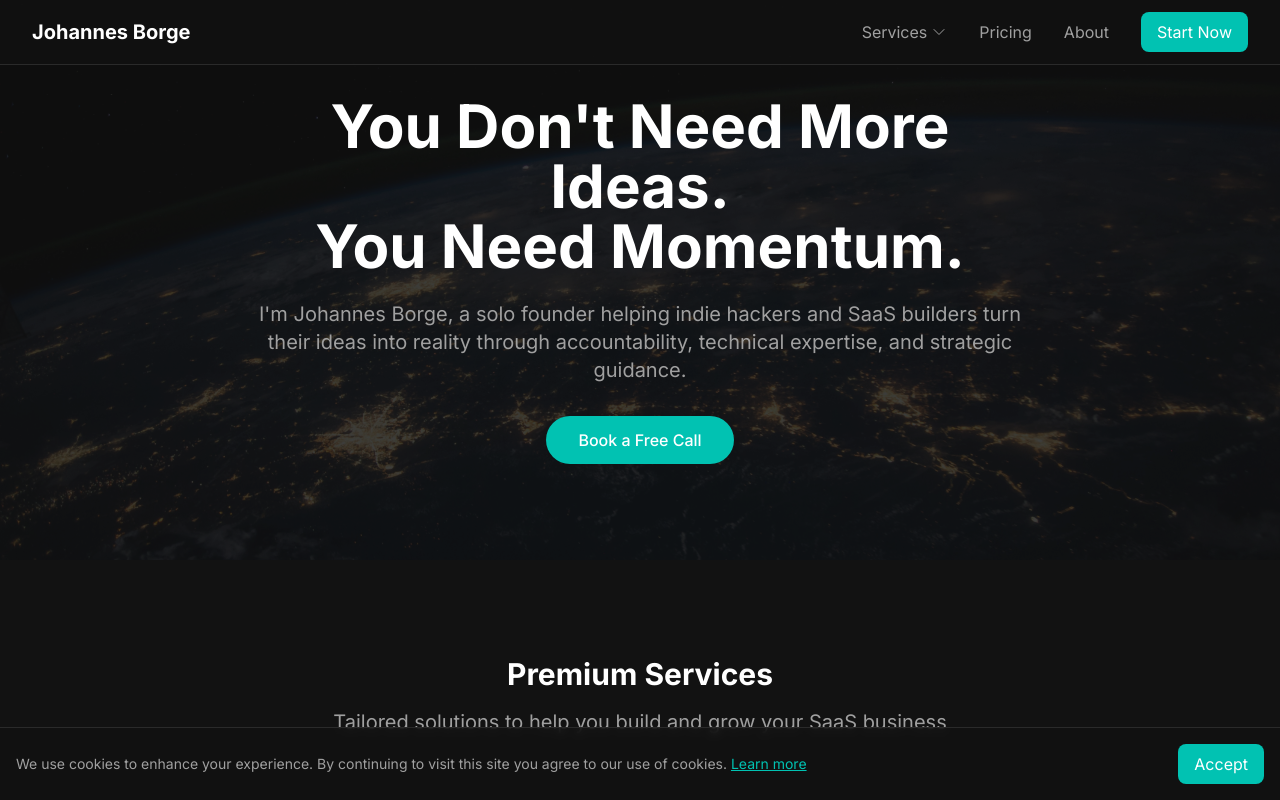
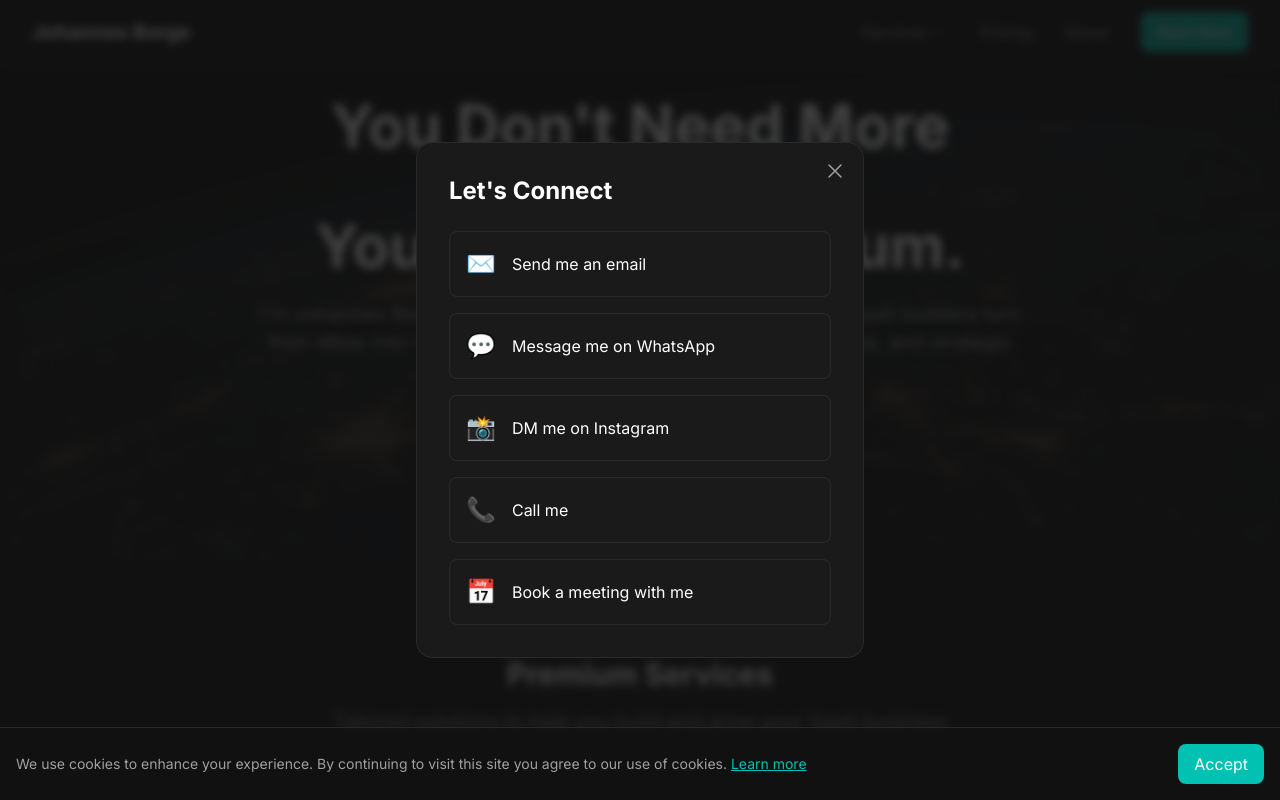
Before and after one commit to JohannesBorge/borge, a Next.js app: page / in a window 1280 px wide. Both pictures are taken after a click on the button "Book a Free Call". Shown: the top 800 px of the page. Built offline with nearby package versions, Linux system fonts and the light colour scheme.

Commit message:
Add ContactModal and update CTA buttons

```diff
--- /dev/null
+++ b/app/components/ContactModal.tsx
@@ -0,0 +1,90 @@
+'use client';
+
+import { motion, AnimatePresence } from 'framer-motion';
+import { XMarkIcon } from '@heroicons/react/24/outline';
+
+interface ContactModalProps {
+  isOpen: boolean;
+  onClose: () => void;
+}
+
+export default function ContactModal({ isOpen, onClose }: ContactModalProps) {
+  if (!isOpen) return null;
+
+  const contactOptions = [
+    {
+      title: 'Send me an email',
+      href: 'mailto:johannes@johannesborge.com',
+      icon: '✉️'
+    },
+    {
+      title: 'Message me on WhatsApp',
+      href: 'https://wa.me/your-number',
+      icon: '💬'
+    },
+    {
+      title: 'DM me on Instagram',
+      href: 'https://instagram.com/your-username',
+      icon: '📸'
+    },
+    {
+      title: 'Call me',
+      href: 'tel:+your-number',
+      icon: '📞'
+    },
+    {
+      title: 'Book a meeting with me',
+      href: 'https://calendly.com/your-username',
+      icon: '📅'
+    }
+  ];
+
+  return (
+    <AnimatePresence>
+      {isOpen && (
+        <div className="fixed inset-0 z-50 flex items-center justify-center">
+          {/* Backdrop */}
+          <motion.div
+            initial={{ opacity: 0 }}
+            animate={{ opacity: 1 }}
+            exit={{ opacity: 0 }}
+            className="fixed inset-0 bg-background/80 backdrop-blur-sm"
+            onClick={onClose}
+          />
+
+          {/* Modal */}
+          <motion.div
+            initial={{ opacity: 0, scale: 0.95, y: 20 }}
+            animate={{ opacity: 1, scale: 1, y: 0 }}
+            exit={{ opacity: 0, scale: 0.95, y: 20 }}
+            className="relative bg-surface border border-border rounded-2xl p-8 max-w-md w-full mx-4"
+          >
+            <button
+              onClick={onClose}
+              className="absolute top-4 right-4 text-text-secondary hover:text-text-primary"
+            >
+              <XMarkIcon className="w-6 h-6" />
+            </button>
+
+            <h2 className="text-2xl font-bold mb-6 text-text-primary">Let's Connect</h2>
+
+            <div className="space-y-4">
+              {contactOptions.map((option, index) => (
+                <a
+                  key={index}
+                  href={option.href}
+                  target="_blank"
+                  rel="noopener noreferrer"
+                  className="flex items-center gap-4 p-4 rounded-lg border border-border hover:border-primary transition-colors"
+                >
+                  <span className="text-2xl">{option.icon}</span>
+                  <span className="text-text-primary">{option.title}</span>
+                </a>
+              ))}
+            </div>
+          </motion.div>
+        </div>
+      )}
+    </AnimatePresence>
+  );
+}
--- a/app/page.tsx
+++ b/app/page.tsx
@@ -1,13 +1,22 @@
 'use client';
 
+import { useState } from 'react';
 import { ArrowRightIcon } from '@heroicons/react/24/outline';
 import Image from 'next/image';
 import Link from 'next/link';
 import { motion } from 'framer-motion';
+import ContactModal from './components/ContactModal';
 
 export default function Home() {
+  const [isContactModalOpen, setIsContactModalOpen] = useState(false);
+
   return (
     <main className="min-h-screen bg-background">
+      <ContactModal
+        isOpen={isContactModalOpen}
+        onClose={() => setIsContactModalOpen(false)}
+      />
+
       {/* Hero Section */}
       <section className="py-24 relative w-full">
         <div className="absolute inset-0 overflow-hidden">
@@ -30,7 +39,10 @@ export default function Home() {
               I'm Johannes Borge, a solo founder helping indie hackers and SaaS builders turn their ideas into reality through accountability, technical expertise, and strategic guidance.
             </p>
             <div className="flex flex-col sm:flex-row gap-4 justify-center animate-fade-in-up">
-              <button className="bg-teal-500 text-text-primary px-8 py-3 rounded-full font-medium hover:bg-teal-600 transition-all duration-300 transform hover:scale-105 hover:shadow-lg">
+              <button
+                onClick={() => setIsContactModalOpen(true)}
+                className="bg-teal-500 text-text-primary px-8 py-3 rounded-full font-medium hover:bg-teal-600 transition-all duration-300 transform hover:scale-105 hover:shadow-lg"
+              >
                 Book a Free Call
               </button>
             </div>
@@ -317,7 +329,10 @@ export default function Home() {
           <p className="text-text-secondary mb-8 max-w-2xl mx-auto animate-fade-in-up">
             You don't need more courses or communities. You need someone in your corner.
           </p>
-          <button className="bg-teal-500 text-text-primary px-8 py-3 rounded-full font-medium hover:bg-teal-600 transition-all duration-300 transform hover:scale-105 hover:shadow-lg">
+          <button
+            onClick={() => setIsContactModalOpen(true)}
+            className="bg-teal-500 text-text-primary px-8 py-3 rounded-full font-medium hover:bg-teal-600 transition-all duration-300 transform hover:scale-105 hover:shadow-lg"
+          >
             Book a discovery call
           </button>
         </div>
```
Lines whose indentation alone changed are shown as unchanged.
